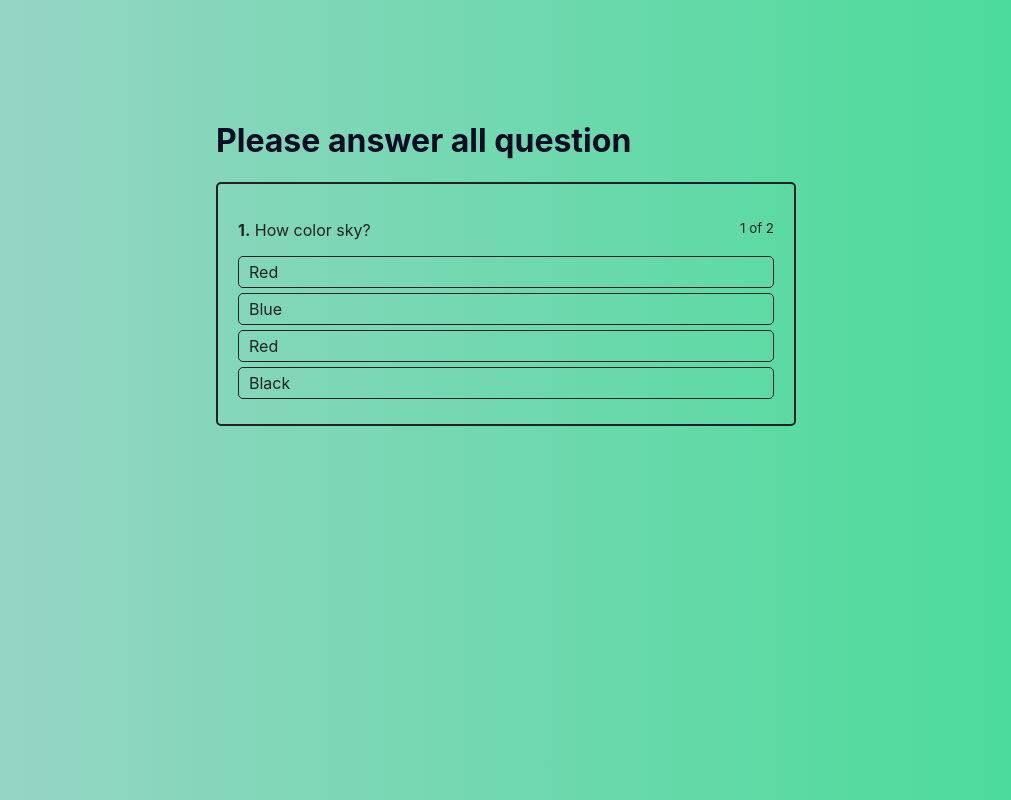
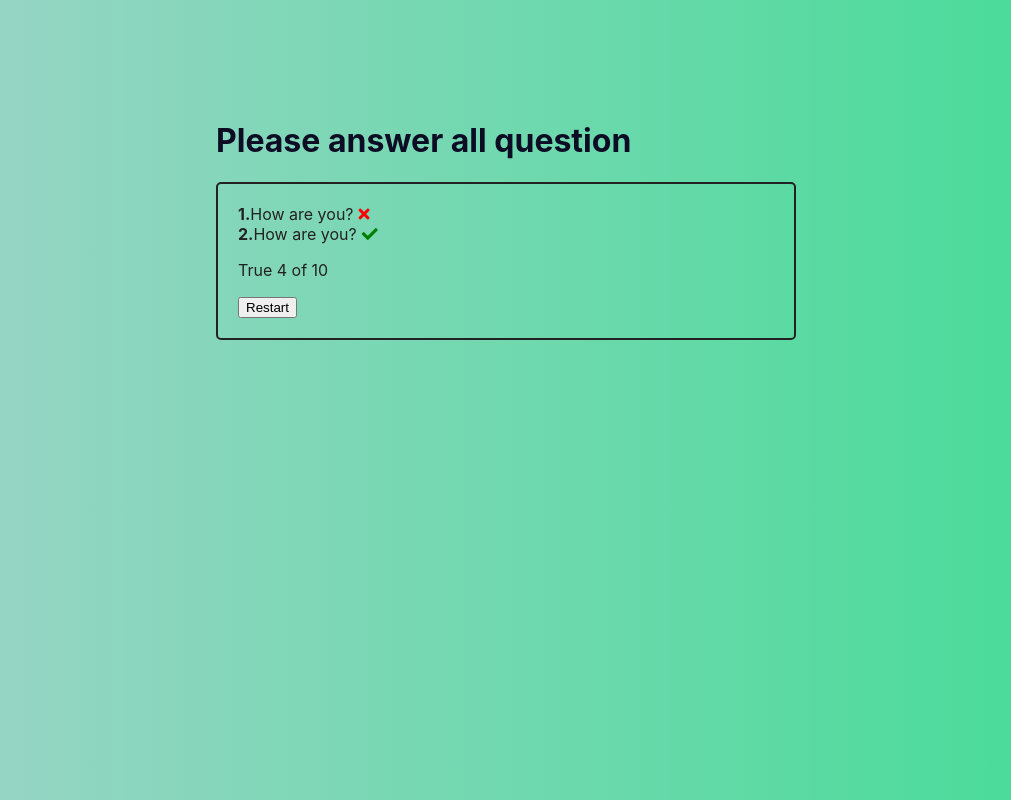
Before and after one commit to matviiko/reactLessons, a React (Create React App) app: page / in a window 1280 px wide. Shown: the whole page, without its empty margins (134-1145 px from the left). Built offline with nearby package versions, Linux system fonts and the light colour scheme.

Commit message:
add FinishedQuiz component

```diff
--- a/public/index.html
+++ b/public/index.html
@@ -15,6 +15,7 @@
       user's mobile device or desktop. See https://developers.google.com/web/fundamentals/web-app-manifest/
     -->
     <link rel="manifest" href="%PUBLIC_URL%/manifest.json" />
+    <link rel="stylesheet" href="https://pro.fontawesome.com/releases/v5.10.0/css/all.css" integrity="sha384-AYmEC3Yw5cVb3ZcuHtOA93w35dYTsvhLPVnYs9eStHfGJvOvKxVfELGroGkvsg+p" crossorigin="anonymous"/>
     <!--
       Notice the use of %PUBLIC_URL% in the tags above.
       It will be replaced with the URL of the `public` folder during the build.
@@ -24,7 +25,7 @@
       work correctly both with client-side routing and a non-root public URL.
       Learn how to configure a non-root public URL by running `npm run build`.
     -->
-    <title>React App</title>
+    <title>Quiz App</title>
   </head>
   <body>
     <noscript>You need to enable JavaScript to run this app.</noscript>
--- /dev/null
+++ b/src/components/FinishedQuiz/FinishedQuiz.js
@@ -0,0 +1,29 @@
+import React from "react";
+import classes from "./FinishedQuiz.module.css"
+
+const FinishedQuiz = props => {
+    return (
+        <div className={classes.FinishedQuiz}>
+            <ul>
+                <li>
+                    <strong>1.</strong>
+                    How are you?
+                    <i className={'fa fa-times ' + classes.error}/>
+                </li>
+                <li>
+                    <strong>2.</strong>
+                    How are you?
+                    <i className={'fa fa-check ' + classes.success}/>
+                </li>
+            </ul>
+
+            <p>True 4 of 10</p>
+
+            <div>
+                <button>Restart</button>
+            </div>
+        </div>
+    )
+}
+
+export default FinishedQuiz
--- /dev/null
+++ b/src/components/FinishedQuiz/FinishedQuiz.module.css
@@ -0,0 +1,26 @@
+.FinishedQuiz{
+    padding: 20px;
+    color: #222;
+    border: 2px solid #222;
+    border-radius: 5px;
+    box-sizing: border-box;
+    margin: 0 10px;
+}
+
+.FinishedQuiz ul {
+    list-style: none;
+    padding: 0;
+    margin: 0;
+}
+
+.FinishedQuiz ul li i {
+    margin-left: 5px;
+}
+
+.success {
+    color: green;
+}
+
+.error {
+    color: red;
+}
--- a/src/containers/Quiz/Quiz.js
+++ b/src/containers/Quiz/Quiz.js
@@ -1,9 +1,11 @@
 import React, {Component} from "react";
 import classes from "./Quiz.module.css"
 import ActiveQuiz from "../../components/ActiveQuiz/ActiveQuiz";
+import FinishedQuiz from "../../components/FinishedQuiz/FinishedQuiz";
 
 class Quiz extends Component {
     state = {
+        isFinished: true,
         activeQuestion: 0,
         answerState: null,
         quiz: [
@@ -50,7 +52,9 @@
 
             const timeout = window.setTimeout(() => {
                 if (this.isQuizFinished()) {
-                    console.log('Finished')
+                    this.setState({
+                        isFinished: true
+                    })
                 } else {
                     this.setState({
                         activeQuestion: this.state.activeQuestion + 1,
@@ -65,8 +69,6 @@
                 answerState: {[answerId]: 'error'}
             })
         }
-
-
     }
 
     isQuizFinished() {
@@ -79,7 +81,9 @@
                 <div className={classes.QuizWrapper}>
                     <h1>Please answer all question</h1>
 
-                    <ActiveQuiz
+                    {
+                        this.state.isFinished ? <FinishedQuiz />
+                            :<ActiveQuiz
                                 answers={this.state.quiz[this.state.activeQuestion].answers}
                                 question={this.state.quiz[this.state.activeQuestion].question}
                                 onAnswerClick={this.onAnswerClickHandler}
@@ -87,6 +91,7 @@
                                 answerNumber={this.state.activeQuestion + 1}
                                 state={this.state.answerState}
                             />
+                    }
                 </div>
             </div>
         )
```
Lines whose indentation alone changed are shown as unchanged.
